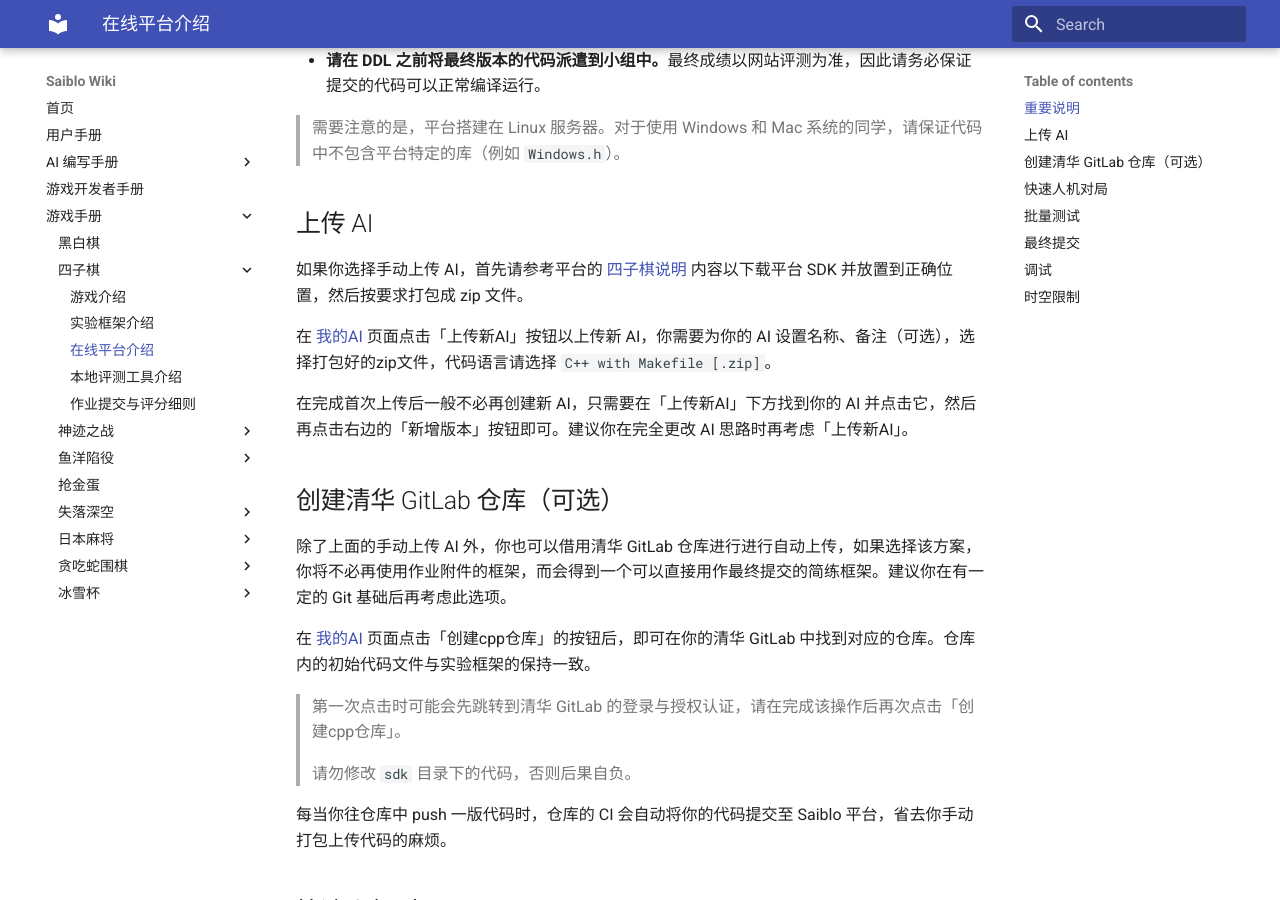
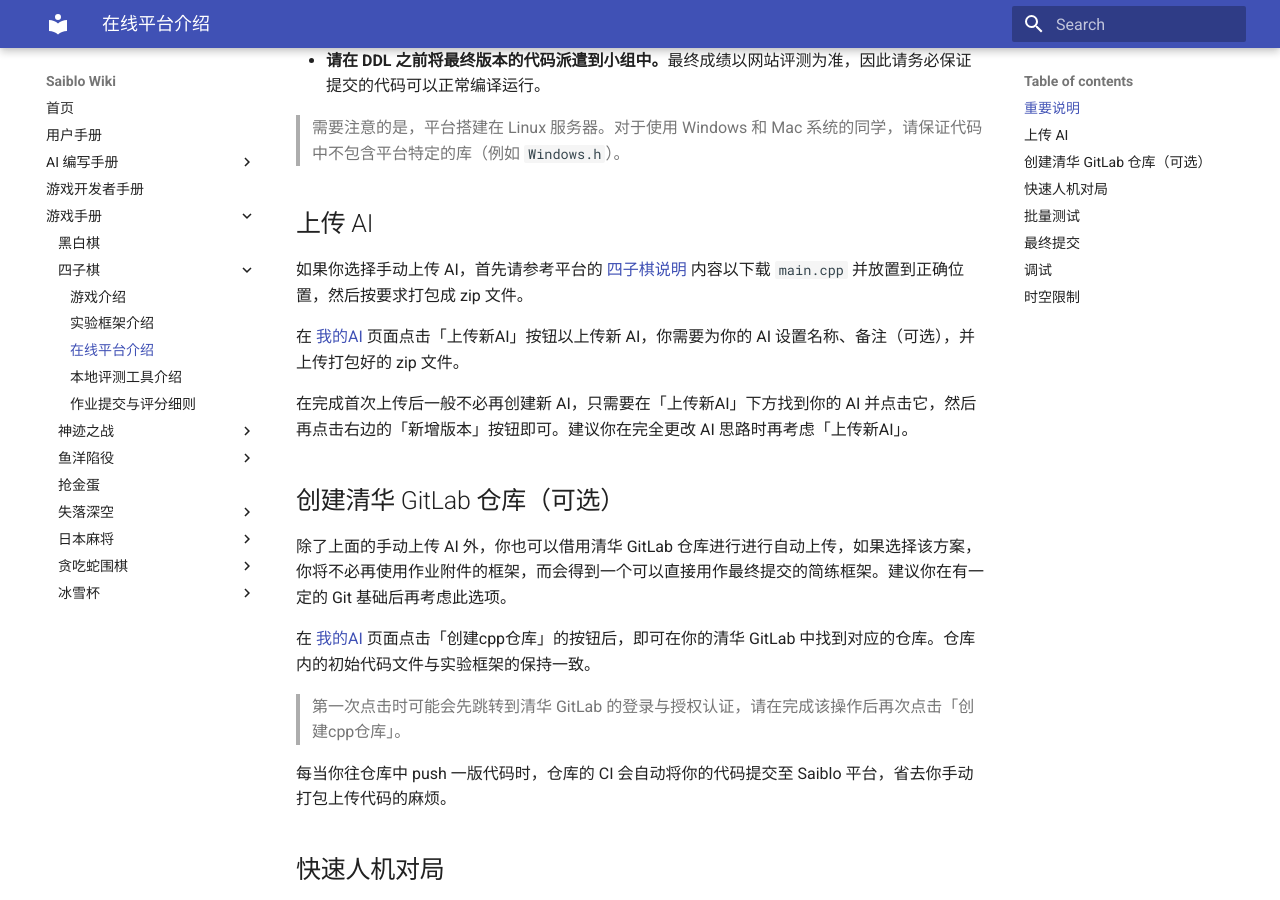
Before and after one commit to saiblo/saiblo-docs, an MkDocs documentation site: the page built from docs/games/connect4/saiblo-guide.md, in a window 1280 px wide and 900 px high, scrolled down 626 px. Built offline with MkDocs 1.6.1 and Material for MkDocs 9.7.7, drawn with Linux system fonts in a browser that asks for light colours.

Commit message:
Update connect4 doc

```diff
--- a/docs/games/connect4/saiblo-guide.md
+++ b/docs/games/connect4/saiblo-guide.md
@@ -19,9 +19,9 @@
 
 ## 上传 AI
 
-如果你选择手动上传 AI，首先请参考平台的 [四子棋说明](https://www.saiblo.net/game/3) 内容以下载平台 SDK 并放置到正确位置，然后按要求打包成 zip 文件。
+如果你选择手动上传 AI，首先请参考平台的 [四子棋说明](https://www.saiblo.net/game/3) 内容以下载 `main.cpp` 并放置到正确位置，然后按要求打包成 zip 文件。
 
-在 [我的AI](https://www.saiblo.net/game/3?id=3) 页面点击「上传新AI」按钮以上传新 AI，你需要为你的 AI 设置名称、备注（可选），选择打包好的zip文件，代码语言请选择 `C++ with Makefile [.zip]`。
+在 [我的AI](https://www.saiblo.net/game/3?id=3) 页面点击「上传新AI」按钮以上传新 AI，你需要为你的 AI 设置名称、备注（可选），并上传打包好的 zip 文件。
 
 在完成首次上传后一般不必再创建新 AI，只需要在「上传新AI」下方找到你的 AI 并点击它，然后再点击右边的「新增版本」按钮即可。建议你在完全更改 AI 思路时再考虑「上传新AI」。
 
@@ -32,8 +32,6 @@
 在 [我的AI](https://www.saiblo.net/game/3?id=3) 页面点击「创建cpp仓库」的按钮后，即可在你的清华 GitLab 中找到对应的仓库。仓库内的初始代码文件与实验框架的保持一致。
 
 > 第一次点击时可能会先跳转到清华 GitLab 的登录与授权认证，请在完成该操作后再次点击「创建cpp仓库」。
-
-> 请勿修改 `sdk` 目录下的代码，否则后果自负。
 
 每当你往仓库中 push 一版代码时，仓库的 CI 会自动将你的代码提交至 Saiblo 平台，省去你手动打包上传代码的麻烦。
 
```
